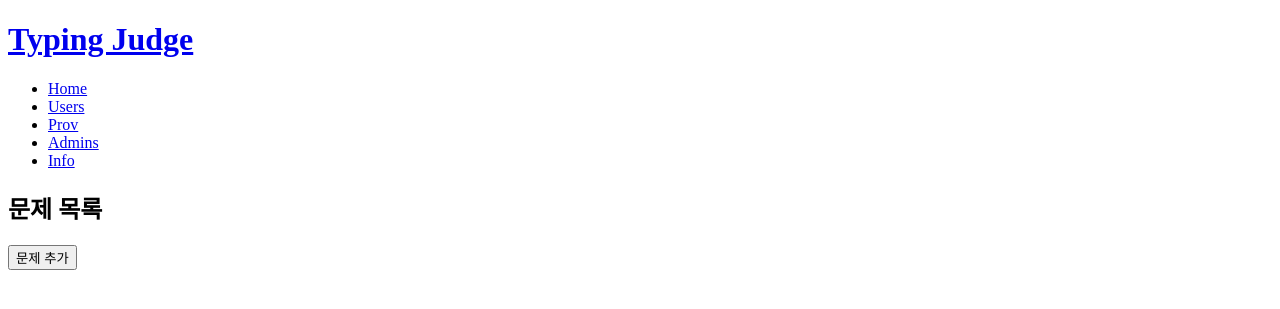
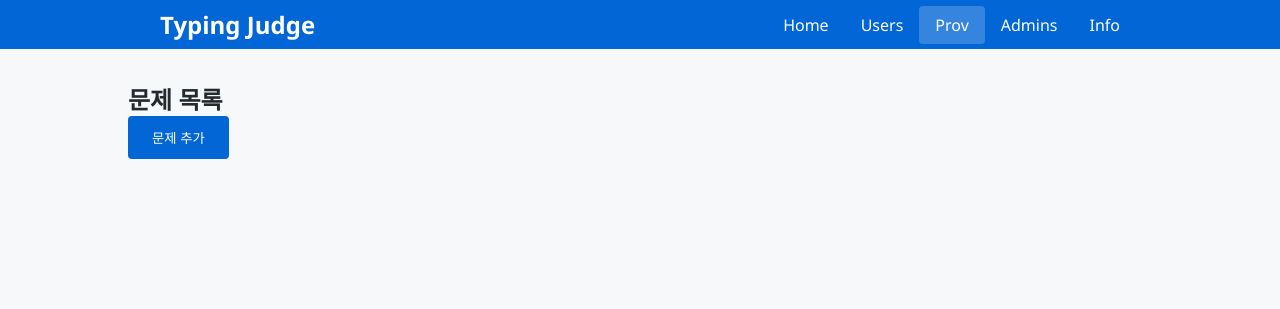
Before and after one commit to LeeHan20/LeeHan20.github.io, a Jekyll site: the page built from prov.html, in a window 1280 px wide. Shown: the top 309 px of the page. Built offline with Jekyll 4.4.1, drawn with Linux system fonts in a browser that asks for light colours.

Commit message:
Update prov.html

```diff
--- a/prov.html
+++ b/prov.html
@@ -1,32 +1,8 @@
-<!DOCTYPE html>
-<html lang="ko" data-page="prov">
-<head>
-  <meta charset="UTF-8">
-  <meta name="viewport" content="width=device-width, initial-scale=1">
-  <title>Prov - Typing Judge</title>
-  <link rel="stylesheet" href="css/style.css">
-</head>
-<body>
-  <header class="navbar">
-    <div class="container nav-container">
-      <h1 class="logo"><a href="index.html">Typing Judge</a></h1>
-      <nav>
-        <ul>
-          <li><a href="index.html">Home</a></li>
-          <li><a href="users.html">Users</a></li>
-          <li><a href="prov.html" class="active">Prov</a></li>
-          <li><a href="administrators.html">Admins</a></li>
-          <li><a href="info.html">Info</a></li>
-        </ul>
-      </nav>
-    </div>
-  </header>
-
-  <main class="container">
-    <h2>문제 목록</h2>
-    <div id="provList" class="grid-list"></div>
-    <button id="addProvBtn" class="btn-primary">문제 추가</button>
-  </main>
-  <script src="js/main.js"></script>
-</body>
-</html>
+---
+layout: default
+title: Prov
+permalink: /prov.html
+---
+<h2>문제 목록</h2>
+<div id="provList" class="grid-list"></div>
+<button id="addProvBtn" class="btn-primary">문제 추가</button>
```
